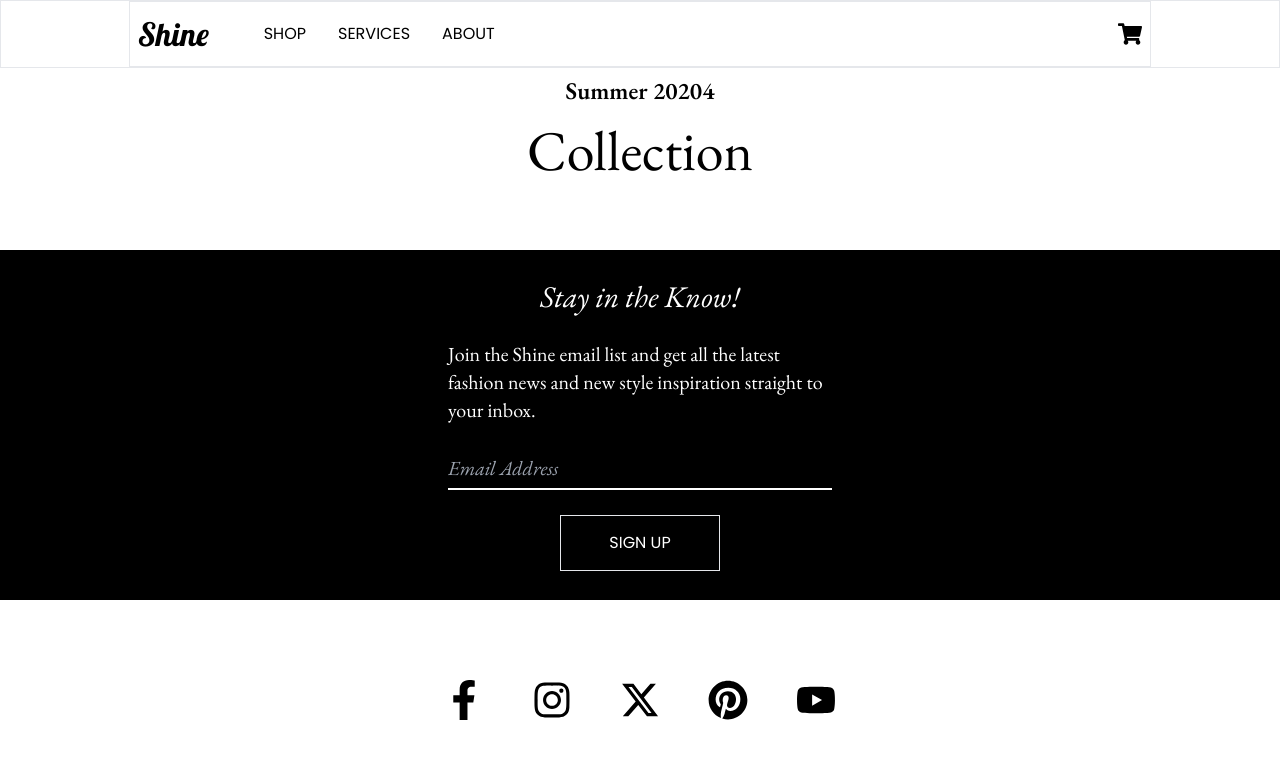
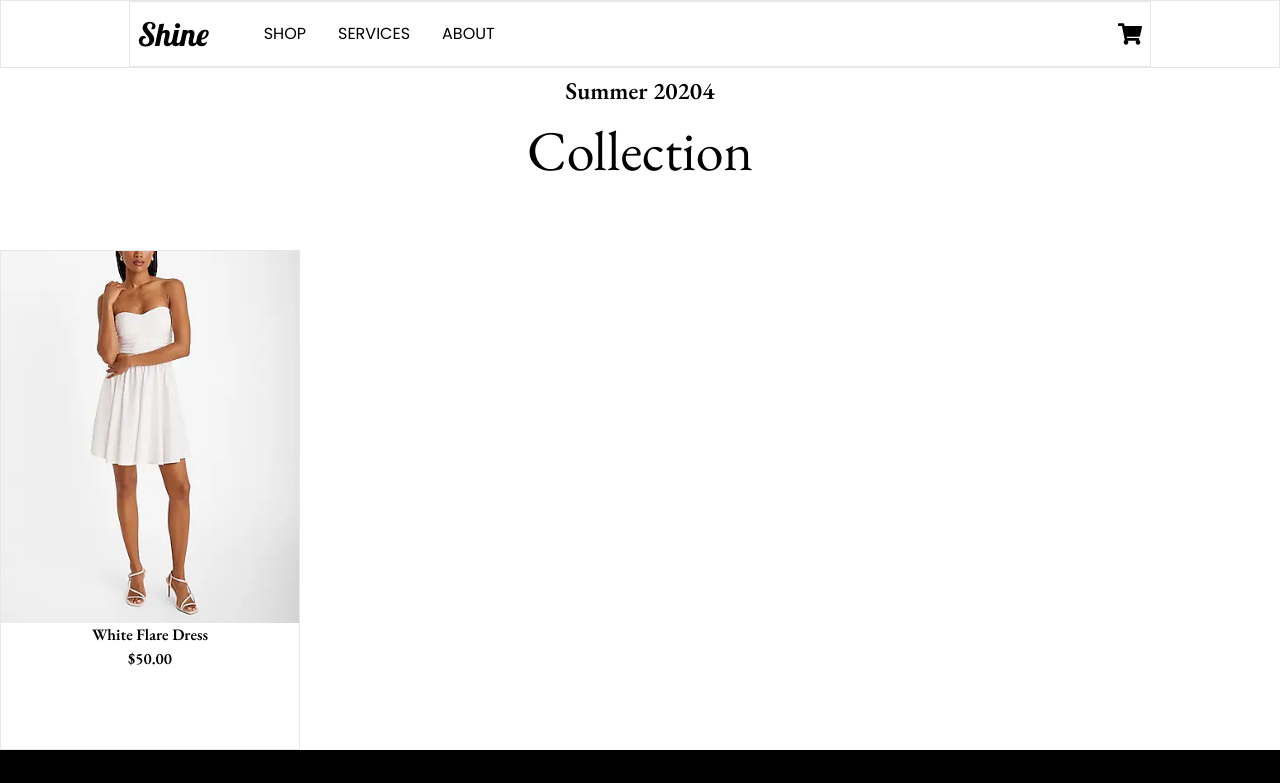
Before and after one commit to NMc0der/Ecommerce-Clothing, a React (Vite) app: page /shop in a window 1280 px wide. Shown: the top 783 px of the page. Built offline with nearby package versions, Linux system fonts and the light colour scheme; a web font is replaced by a local one.

Commit message:
added rough layout for product component

```diff
--- a/src/components/ShopProduct.jsx
+++ b/src/components/ShopProduct.jsx
@@ -1,11 +1,30 @@
-const ShopProduct = () => {
+const ShopProduct = ({ name, price, image, image2 }) => {
+  const mouseOver = (e) => {
+    console.log(e.target.src);
+    return (e.target.src = image2);
+  };
+  const mouseOut = (e) => {
+    return (e.target.src = image);
+  };
+
   return (
-    <div>
-      <img src="" alt="" />
-      <h3></h3>
-      <p></p>
+    <div className="h-[500px] w-[300px] border flex flex-col items-center font-Garamond font-semibold">
+      <img
+        className="h-auto w-auto "
+        onMouseOver={mouseOver}
+        onMouseOut={mouseOut}
+        src={image}
+        alt=""
+      />
+      {/* <div
+        className={`img h-[400px] w-full bg-cover bg-center bg-no-repeat bg-[image:var(${image})] `}
+      ></div> */}
+      <h3>{name}</h3>
+      <p>{price}</p>
     </div>
   );
 };
 
 export default ShopProduct;
+
+// style={{ backgroundImage: `url(${image})` }}
--- a/src/components/ShopProducts.jsx
+++ b/src/components/ShopProducts.jsx
@@ -1,7 +1,25 @@
 import ShopProduct from "./ShopProduct";
+import { ProductList } from "../data/ProductList";
 
 const ShopProducts = () => {
-  return <div></div>;
+  return (
+    <div>
+      {ProductList.map((item, key) => {
+        return <ShopProduct {...item} key={key} />;
+      })}
+    </div>
+  );
 };
 
 export default ShopProducts;
+
+// {StoreList.map((item, key) => {
+//   return (
+//     <StoreItem
+//       name={item.name}
+//       key={key}
+//       price={item.price}
+//       image={item.image}
+//     />
+//   );
+// })}
--- a/src/data/ProductList.jsx
+++ b/src/data/ProductList.jsx
@@ -1 +1,11 @@
-const ProductList = () => {};
+import WhiteFlareDress from "../assets/0094_07810074_0001_f001.webp";
+import WhiteFlareDress2 from "../assets/0094_07810074_0001_a001.avif";
+
+export const ProductList = [
+  {
+    name: "White Flare Dress",
+    image: WhiteFlareDress,
+    image2: WhiteFlareDress2,
+    price: "$50.00",
+  },
+];
```
Also changed, not shown: src/assets/0094_07810074_0001_a001.avif (added), src/assets/0094_07810074_0001_f001.webp (added).
